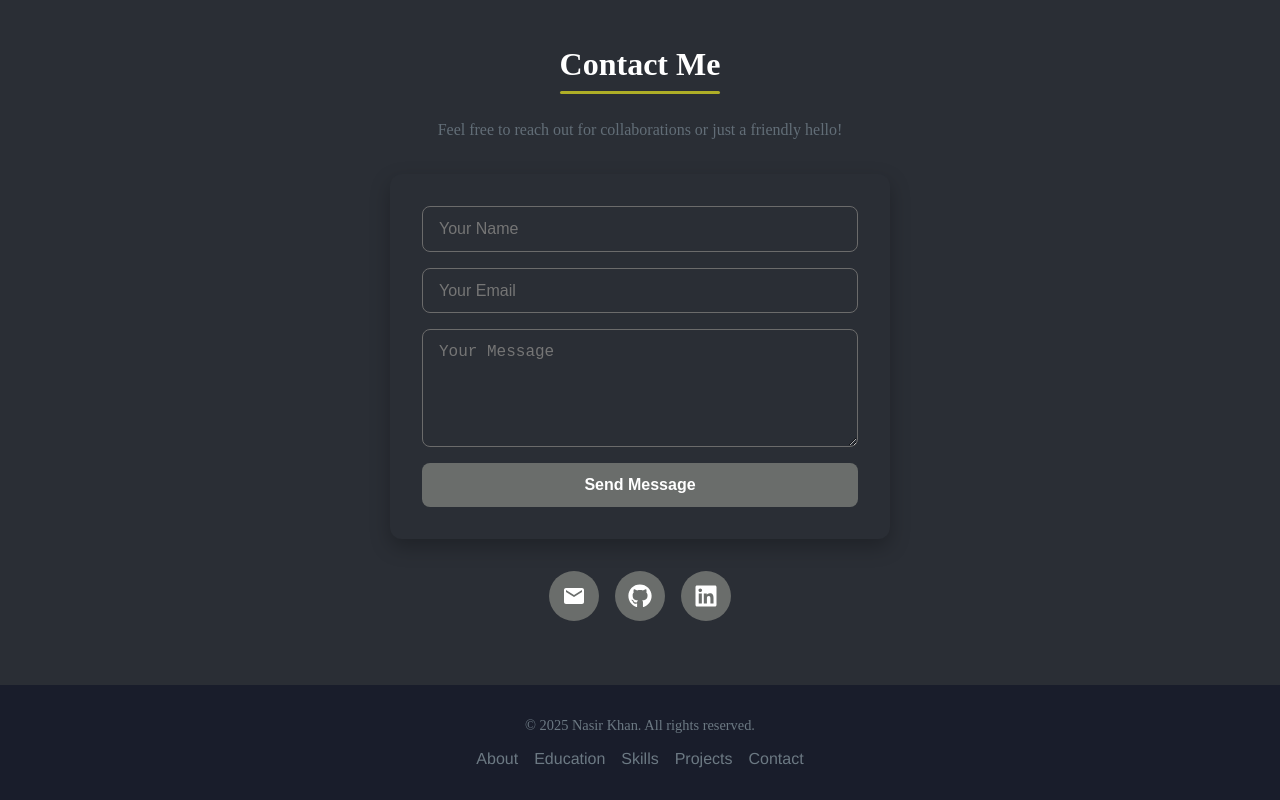
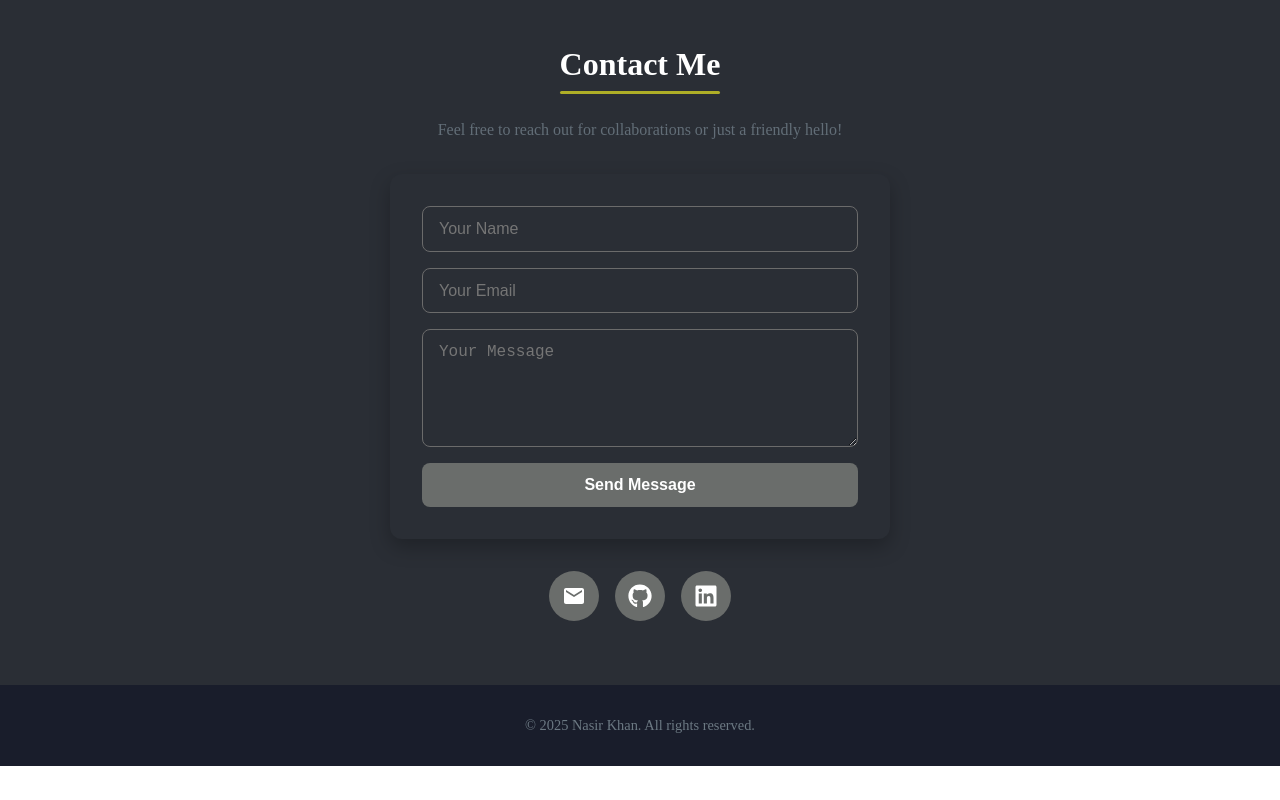
Before and after one commit to Nk6513/resume-app, a Next.js app: page / in a window 1280 px wide. Shown: the part 2188-2988 px from the top of the page. After the commit the page ends 2954 px from the top, so only its background shows below. Built offline with nearby package versions, Linux system fonts and the light colour scheme.

Commit message:
Show navigation links in footer when screen size is less than 866px

```diff
--- a/styles/globals.scss
+++ b/styles/globals.scss
@@ -609,12 +609,8 @@ button {
       color: var(--color-grey3);
     }
 
-    .footer-links,
-    .footer-social {
-      display: flex;
-      justify-content: center;
-      gap: 1rem;
-      flex-wrap: wrap;
+    .footer-links {
+      display: none; // hidden by default
 
       a {
         color: var(--color-grey3);
@@ -632,11 +628,21 @@ button {
 }
 
 /* Responsive Footer */
-@media (max-width: 768px) {
-  .footer-content {
-    gap: 0.5rem;
+@media (max-width: 866px) {
+  .footer {
+    .footer-content {
+      gap: 0.5rem;
+
+      .footer-links {
+        display: flex; // visible only on mobile
+        justify-content: center;
+        gap: 1rem;
+        flex-wrap: wrap;
+      }
+    }
   }
 }
+
 
 /*=====================================================================*/
 /* Digital Skills Section */
```
